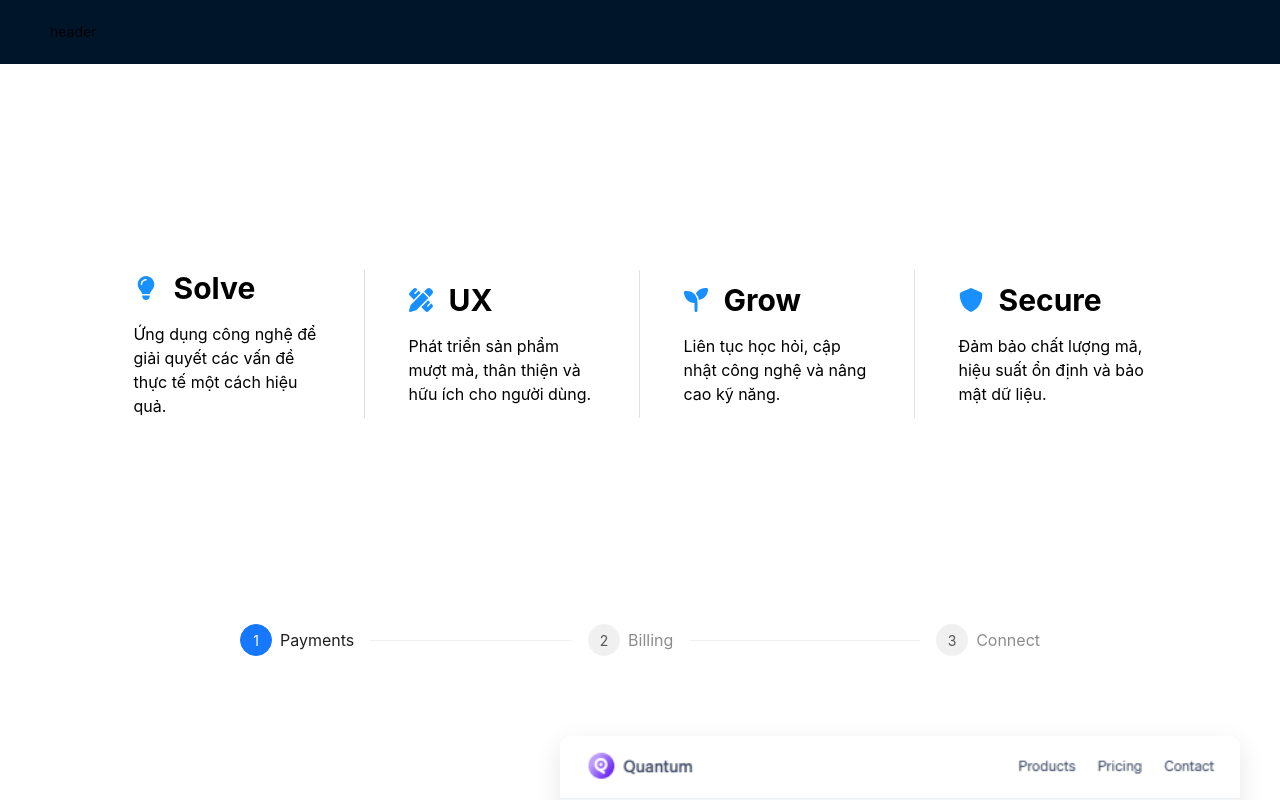
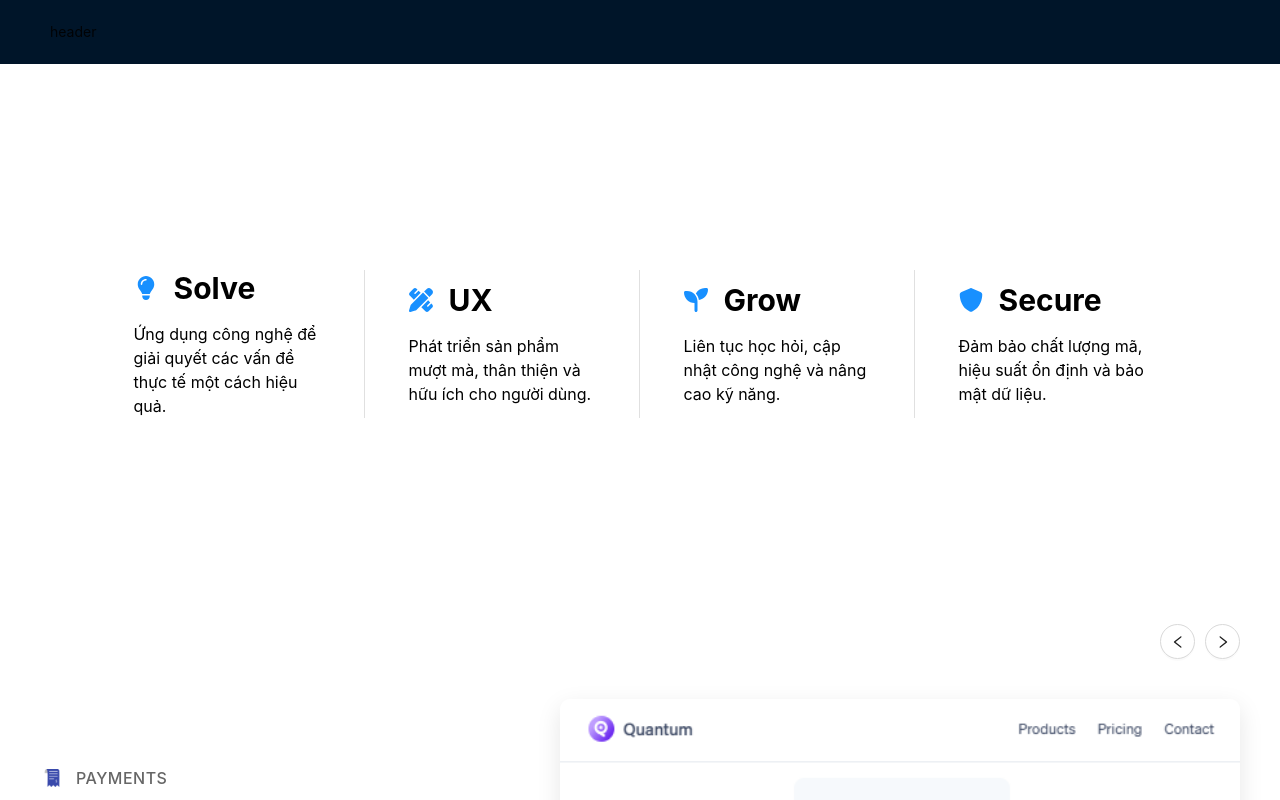
Before and after one commit to MinhQuan805/MyResumeFE, a React (Vite) app: page / in a window 1280 px wide. Shown: the top 800 px of the page. Built offline with nearby package versions, Linux system fonts and the light colour scheme; no server answers.

Commit message:
MyResume

```diff
--- a/src/pages/client/home/Home.tsx
+++ b/src/pages/client/home/Home.tsx
@@ -1,10 +1,10 @@
-import { Card, Row, Col, Typography, Button, Steps } from 'antd';
+import { Card, Row, Col, Typography, Button } from 'antd';
 import './mission.css';
 import './product.css';
 import { FontAwesomeIcon } from '@fortawesome/react-fontawesome';
 import { faLightbulb, faPencilRuler, faSeedling, faShield } from '@fortawesome/free-solid-svg-icons';
 import { useState } from 'react';
-
+import { LeftOutlined, RightOutlined } from '@ant-design/icons';
 const { Title, Paragraph } = Typography;
 
 const missions = [
@@ -62,16 +62,24 @@ function Home() {
       </div>
 
       <div className="product-container">
-        <Steps
-          current={currentStep}
-          onChange={setCurrentStep}
-          items={products.map(p => ({
-            title: p.name,
-          }))}
-          style={{ maxWidth: 800, margin: '0 auto 40px' }}
-        />
+        <div className="product-section">
+        <div className="product-transition">
+          <Button
+            onClick={() => setCurrentStep((prev) => (prev === 0 ? products.length - 1 : prev - 1))}
+            disabled={products.length <= 1}
+            className='button-transition'
+          >
+            <LeftOutlined />
+          </Button>
+          <Button
+            onClick={() => setCurrentStep((prev) => (prev === products.length - 1 ? 0 : prev + 1))}
+            disabled={products.length <= 1}
+            className='button-transition'
+          >
+            <RightOutlined />
+          </Button>
+        </div>
 
-        <div className="product-section">
           <Row gutter={[48, 0]} align="middle">
             <Col xs={24} lg={10}>
               <div className="product-content">
--- a/src/pages/client/home/product.css
+++ b/src/pages/client/home/product.css
@@ -84,7 +84,17 @@
     box-shadow: 0 8px 24px rgba(0, 0, 0, 0.1);
     border-radius: 10px;
 }
-
+.product-transition {
+    display: flex;
+    gap: 10px;
+    justify-content: flex-end;
+}
+.product-transition .button-transition {
+    border-radius: 100px;
+    width: 35px;
+    height: 35px;
+    outline: none;
+}
 /* Responsive for Products */
 @media (max-width: 992px) {
     .product-title {
```
